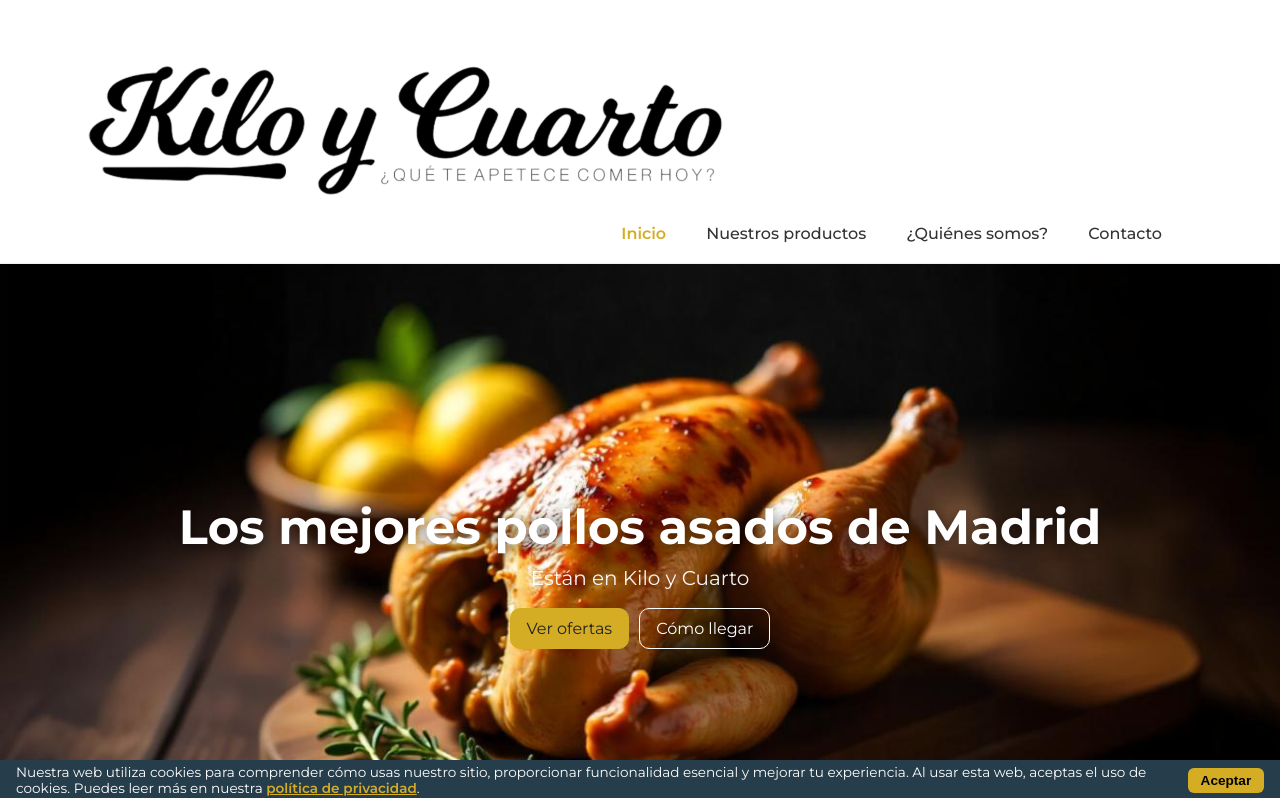
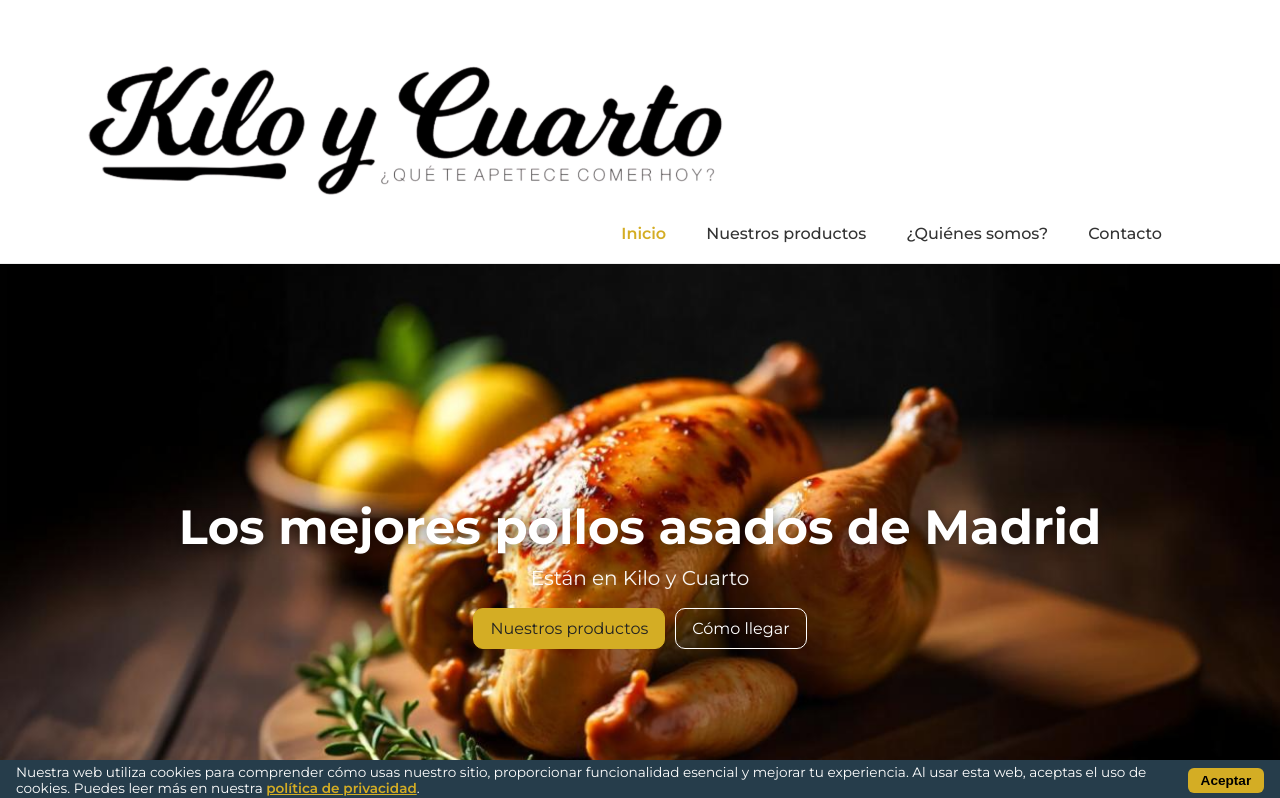
Before and after one commit to Nektaru/kyc-2025, a React (Vite) app: page / in a window 1280 px wide. Shown: the top 798 px of the page. Built offline with nearby package versions, Linux system fonts and the light colour scheme; a web font is replaced by a local one.

Commit message:
fix hero ofertas

```diff
--- a/src/components/Hero.jsx
+++ b/src/components/Hero.jsx
@@ -22,8 +22,8 @@ const slides = [
   size: 'lg',
   ctas: [
     {
-      label: 'Ver ofertas',
-      to: '/assets/OfertasSeptiembre.pdf',
+      label: 'Nuestros productos',
+      to: '/productos',
       variant: 'primary',
       newTab: true
     },
@@ -44,7 +44,7 @@ const slides = [
     pos: 'center 40%',
     size: 'md',
     ctas: [
-      { label: 'Ver nuestros productos', to: '/productos?cat=menus', variant: 'primary', internal: true },
+      { label: 'Ver nuestros productos', to: '/productos', variant: 'primary', internal: true },
       { label: 'Pide a Domicilio',          to: 'https://www.ubereats.com/es/store/kilo-y-cuarto/DH_BPz1gUQ6sTB14ELMrpQ?srsltid=AfmBOoroF3nh08S3m2e9PvCfh5nhTAFh-uIUpbmLgbP2D4hdn9sjvuRt', variant: 'ghost', newTab: true },
     ]
   },
```
